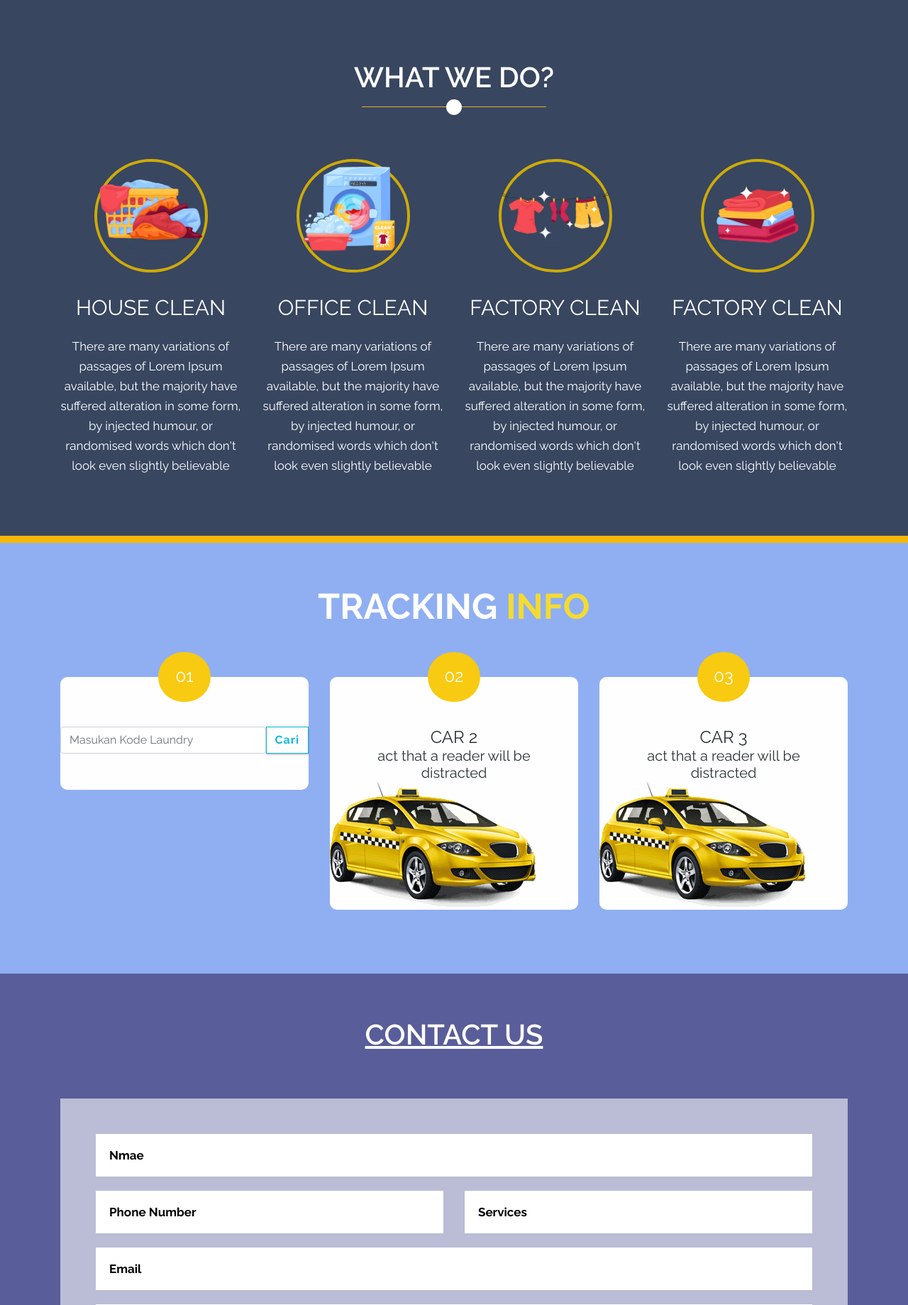
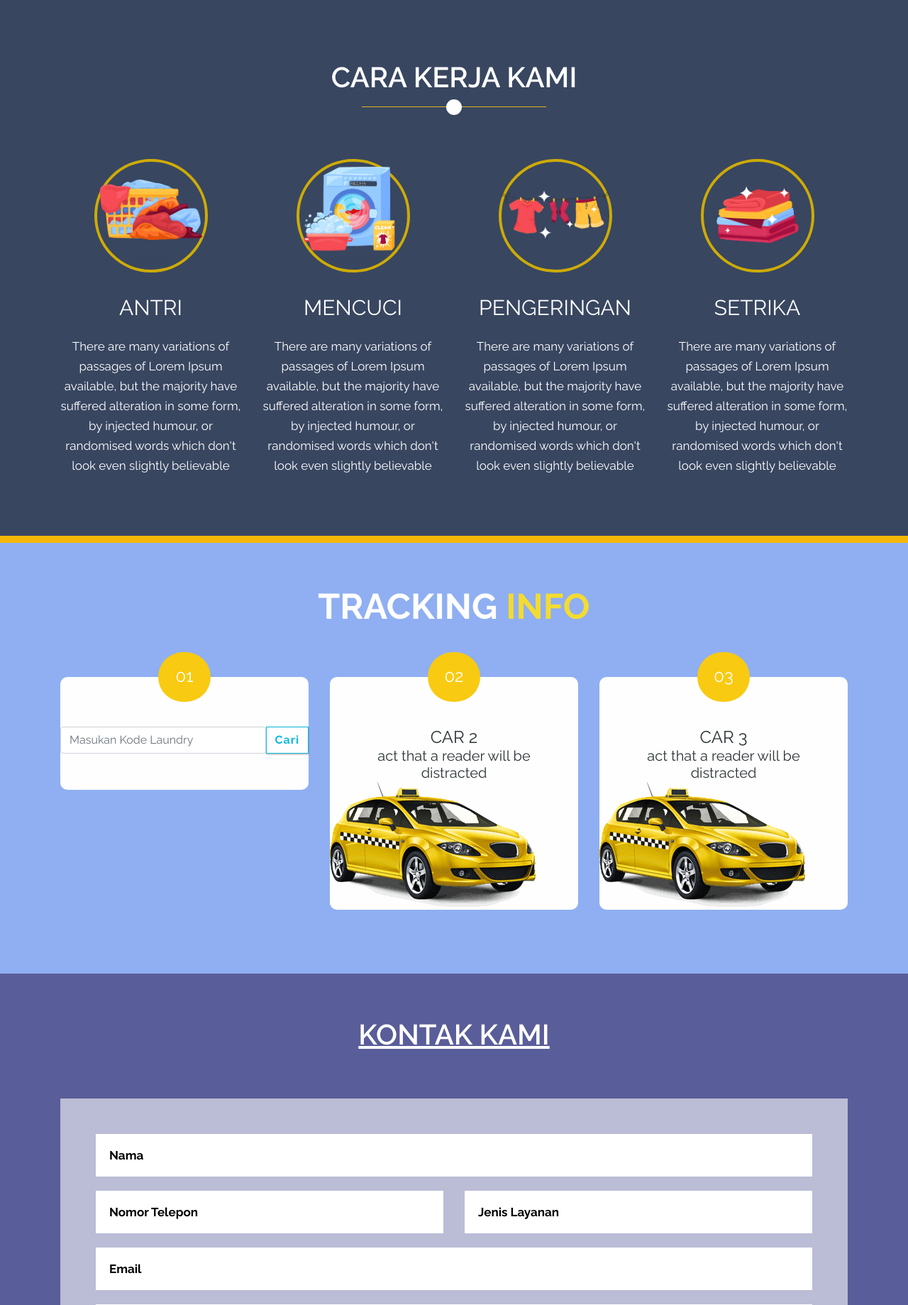
Before and after one commit to aldiyanfarhan/WEBLAUNDRY, a CodeIgniter 4 app: template app/Views/Home.php in a window 1280 px wide. Shown: the part 811-2650 px from the top of the page at 71% size. Run offline with PHP 8.4 and a stand-in for CodeIgniter, Linux system fonts and the light colour scheme; the template is opened without the code that fills it, so the values that code supplies are empty; some libraries are stand-ins or nearby versions.

Commit message:
update home 1

```diff
--- a/app/Views/Home.php
+++ b/app/Views/Home.php
@@ -8,13 +8,13 @@
     <div class="row d_flex">
       <div class="col-md-4">
         <div class="text-bg">
-          <h1>WE <br>
-            WILL <br>
-            bettter<br>
-            Clean <br>
-            <span class="black">Services </span>
+          <h1>PAKAIAN <br>
+            ANDA <br>
+            DIJAMIN<br>
+            BERSIH <br>
+            <span class="black">RAPIH </span>
           </h1>
-          <a href="#contact">Contact Us</a>
+          <a href="#asked">Tentang Kami</a>
         </div>
       </div>
       <div class="col-md-8">
@@ -36,7 +36,7 @@
     <div class="row">
       <div class="col-md-12">
         <div class="titlepage">
-          <h2>What we do?</h2>
+          <h2>Cara Kerja Kami</h2>
           <span></span>
           <strong></strong>
         </div>
@@ -46,28 +46,28 @@
       <div class="col-md-3">
         <div class="we_do_box">
           <i><img src="images/antri.png" alt="#" /></i>
-          <h4>House clean</h4>
+          <h4>Antri</h4>
           <p>There are many variations of passages of Lorem Ipsum available, but the majority have suffered alteration in some form, by injected humour, or randomised words which don't look even slightly believable</p>
         </div>
       </div>
       <div class="col-md-3">
         <div class="we_do_box">
           <i><img src="images/mencuci.png" alt="#" /></i>
-          <h4>office Clean</h4>
+          <h4>Mencuci</h4>
           <p>There are many variations of passages of Lorem Ipsum available, but the majority have suffered alteration in some form, by injected humour, or randomised words which don't look even slightly believable</p>
         </div>
       </div>
       <div class="col-md-3">
         <div class="we_do_box">
           <i><img src="images/pengeringan.png" alt="#" /></i>
-          <h4>Factory clean</h4>
+          <h4>Pengeringan</h4>
           <p>There are many variations of passages of Lorem Ipsum available, but the majority have suffered alteration in some form, by injected humour, or randomised words which don't look even slightly believable</p>
         </div>
       </div>
       <div class="col-md-3">
         <div class="we_do_box">
           <i><img src="images/setrika.png" alt="#" /></i>
-          <h4>Factory clean</h4>
+          <h4>Setrika</h4>
           <p>There are many variations of passages of Lorem Ipsum available, but the majority have suffered alteration in some form, by injected humour, or randomised words which don't look even slightly believable</p>
         </div>
       </div>
@@ -132,7 +132,7 @@
       <div class="col-md-12">
         <div class="titlepage">
           <br><br>
-          <h2><u>Contact Us</u></h2>
+          <h2><u>Kontak Kami</u></h2>
         </div>
       </div>
     </div>
@@ -143,22 +143,22 @@
         <form class="main_form">
           <div class="row">
             <div class="col-md-12 ">
-              <input class="contactus" placeholder="Nmae" type="text" name="Nmae">
+              <input class="contactus" placeholder="Nama" type="text" name="Nama">
             </div>
             <div class="col-md-6">
-              <input class="contactus" placeholder="Phone Number" type="text" name=" Phone Number">
+              <input class="contactus" placeholder="Nomor Telepon" type="text" name=" Nomor Telepon">
             </div>
             <div class="col-md-6">
-              <input class="contactus" placeholder="Services" type="text" name="Services">
+              <input class="contactus" placeholder="Jenis Layanan" type="text" name="Jenis Layanan">
             </div>
             <div class="col-md-12">
               <input class="contactus" placeholder="Email " type="text" name="Email ">
             </div>
             <div class="col-md-12">
-              <textarea class="textarea" placeholder="Message" type="text" name="Message">Message</textarea>
+              <textarea class="textarea" placeholder="Pesan" type="text" name="Pesan">Message</textarea>
             </div>
             <div class="col-sm-12">
-              <button class="send_btn">Send</button>
+              <button class="send_btn">Kirim</button>
             </div>
           </div>
         </form>
@@ -169,28 +169,27 @@
 <!-- end contact -->
 <!-- asked -->
 
-<div class="asked">
+<div id="asked" class="asked">
   <div class="container">
     <div class="row">
       <div class="col-md-12">
         <br><br>
         <div class="titlepage">
-          <h2>Frequently Asked Questions</h2>
+          <h2>Tentang Laundry Kami</h2>
           <span></span>
-          <strong></strong>
         </div>
       </div>
     </div>
     <div class="row">
       <div class="col-md-12">
         <div class="some">
-          <h3>Where can I get some?</h3>
+          <h3>Layanan Kami</h3>
           <p>It is a long established fact that a reader will be distracted by the readable content of a page when looking at its layout. The point of using Lorem Ipsum is that it has a more-or-less normal distribution of letters, as opposed It is a long established fact that a reader will be distracted by the readable content of a page when looking at its layout. The point of using Lorem Ipsum is that it has a more-or-less normal distribution of letters, as opposed </p>
         </div>
       </div>
       <div class="col-md-12">
         <div class="some">
-          <h3>How to do clean office</h3>
+          <h3>Letak Kami</h3>
           <p>It is a long established fact that a reader will be distracted by the readable content of a page when looking at its layout. The point of using Lorem Ipsum is that it has a more-or-less normal distribution of letters, as opposed It is a long established fact that a reader will be distracted by the readable content of a page when looking at its layout. The point of using Lorem Ipsum is that it has a more-or-less normal distribution of letters, as opposed </p>
           <!-- <a class=" read_more" href="#">Read More</a> -->
         </div>
```
